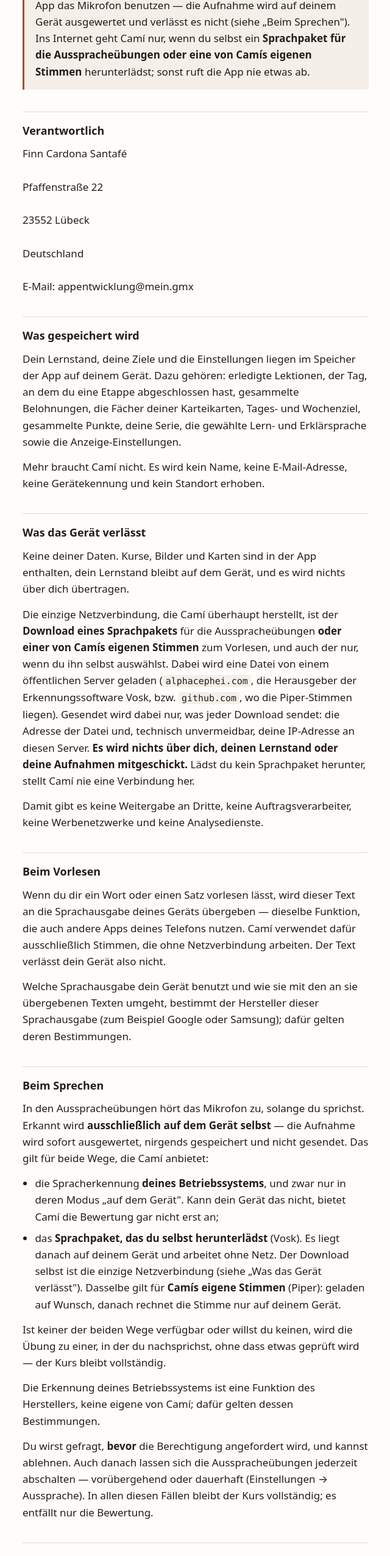
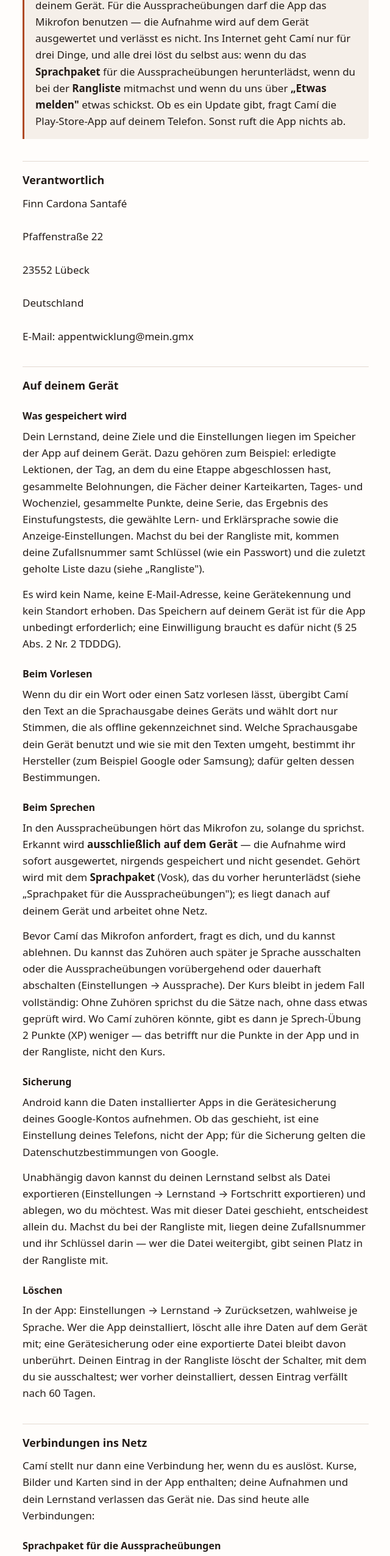
Before and after one commit to finnAppDev/cami-datenschutz, a plain HTML site: page index.html in a window 1280 px wide. Shown: the part 240-2792 px from the top of the page at 61% size, without its empty margins (319-959 px from the left). Drawn offline with Linux system fonts and the light colour scheme.

Commit message:
Rangliste und Etwas melden; Schluessel statt Geheimwort (Stand 4. Oktober 2026)

```diff
--- a/index.html
+++ b/index.html
@@ -33,6 +33,7 @@ h2 {
   font-size: 1.12rem; margin: 36px 0 10px; padding-top: 16px;
   border-top: 1px solid var(--linie); text-wrap: balance;
 }
+h3 { font-size: 1rem; margin: 24px 0 6px; }
 .stand { color: var(--leise); font-size: 0.92rem; margin: 0 0 32px; }
 .kurz {
   background: var(--kasten); border-left: 3px solid var(--akzent);
@@ -56,10 +57,10 @@ footer { margin-top: 48px; padding-top: 16px; border-top: 1px solid var(--linie)
 <body>
 <main>
 <h1>Datenschutzerklärung</h1>
-<p class="stand">Camí · Stand: 17. September 2026</p>
+<p class="stand">Camí · Stand: 4. Oktober 2026</p>
 <div class="kurz">
 <h2>Kurz gesagt</h2>
-<p>Camí sammelt nichts über dich. Es gibt kein Konto, keine Werbung und keine Statistik. Für die Ausspracheübungen darf die App das Mikrofon benutzen — die Aufnahme wird auf deinem Gerät ausgewertet und verlässt es nicht (siehe „Beim Sprechen"). Ins Internet geht Camí nur, wenn du selbst ein <strong>Sprachpaket für die Ausspracheübungen oder eine von Camís eigenen Stimmen</strong> herunterlädst; sonst ruft die App nie etwas ab.</p>
+<p>Camí sammelt nichts über dich. Es gibt kein Konto, keine Werbung und keine Nutzungsstatistik. Dein Lernstand liegt auf deinem Gerät. Für die Ausspracheübungen darf die App das Mikrofon benutzen — die Aufnahme wird auf dem Gerät ausgewertet und verlässt es nicht. Ins Internet geht Camí nur für drei Dinge, und alle drei löst du selbst aus: wenn du das <strong>Sprachpaket</strong> für die Ausspracheübungen herunterlädst, wenn du bei der <strong>Rangliste</strong> mitmachst und wenn du uns über <strong>„Etwas melden"</strong> etwas schickst. Ob es ein Update gibt, fragt Camí die Play-Store-App auf deinem Telefon. Sonst ruft die App nichts ab.</p>
 </div>
 <h2>Verantwortlich</h2>
 <address>Finn Cardona Santafé<br>
@@ -67,34 +68,60 @@ Pfaffenstraße 22<br>
 23552 Lübeck<br>
 Deutschland<br>
 E-Mail: appentwicklung@mein.gmx</address>
-<h2>Was gespeichert wird</h2>
-<p>Dein Lernstand, deine Ziele und die Einstellungen liegen im Speicher der App auf deinem Gerät. Dazu gehören: erledigte Lektionen, der Tag, an dem du eine Etappe abgeschlossen hast, gesammelte Belohnungen, die Fächer deiner Karteikarten, Tages- und Wochenziel, gesammelte Punkte, deine Serie, die gewählte Lern- und Erklärsprache sowie die Anzeige-Einstellungen.</p>
-<p>Mehr braucht Camí nicht. Es wird kein Name, keine E-Mail-Adresse, keine Gerätekennung und kein Standort erhoben.</p>
-<h2>Was das Gerät verlässt</h2>
-<p>Keine deiner Daten. Kurse, Bilder und Karten sind in der App enthalten, dein Lernstand bleibt auf dem Gerät, und es wird nichts über dich übertragen.</p>
-<p>Die einzige Netzverbindung, die Camí überhaupt herstellt, ist der <strong>Download eines Sprachpakets</strong> für die Ausspracheübungen <strong>oder einer von Camís eigenen Stimmen</strong> zum Vorlesen, und auch der nur, wenn du ihn selbst auswählst. Dabei wird eine Datei von einem öffentlichen Server geladen (<code>alphacephei.com</code>, die Herausgeber der Erkennungssoftware Vosk, bzw. <code>github.com</code>, wo die Piper-Stimmen liegen). Gesendet wird dabei nur, was jeder Download sendet: die Adresse der Datei und, technisch unvermeidbar, deine IP-Adresse an diesen Server. <strong>Es wird nichts über dich, deinen Lernstand oder deine Aufnahmen mitgeschickt.</strong> Lädst du kein Sprachpaket herunter, stellt Camí nie eine Verbindung her.</p>
-<p>Damit gibt es keine Weitergabe an Dritte, keine Auftragsverarbeiter, keine Werbenetzwerke und keine Analysedienste.</p>
-<h2>Beim Vorlesen</h2>
-<p>Wenn du dir ein Wort oder einen Satz vorlesen lässt, wird dieser Text an die Sprachausgabe deines Geräts übergeben — dieselbe Funktion, die auch andere Apps deines Telefons nutzen. Camí verwendet dafür ausschließlich Stimmen, die ohne Netzverbindung arbeiten. Der Text verlässt dein Gerät also nicht.</p>
-<p>Welche Sprachausgabe dein Gerät benutzt und wie sie mit den an sie übergebenen Texten umgeht, bestimmt der Hersteller dieser Sprachausgabe (zum Beispiel Google oder Samsung); dafür gelten deren Bestimmungen.</p>
-<h2>Beim Sprechen</h2>
-<p>In den Ausspracheübungen hört das Mikrofon zu, solange du sprichst. Erkannt wird <strong>ausschließlich auf dem Gerät selbst</strong> — die Aufnahme wird sofort ausgewertet, nirgends gespeichert und nicht gesendet. Das gilt für beide Wege, die Camí anbietet:</p>
+<h2>Auf deinem Gerät</h2>
+<h3>Was gespeichert wird</h3>
+<p>Dein Lernstand, deine Ziele und die Einstellungen liegen im Speicher der App auf deinem Gerät. Dazu gehören zum Beispiel: erledigte Lektionen, der Tag, an dem du eine Etappe abgeschlossen hast, gesammelte Belohnungen, die Fächer deiner Karteikarten, Tages- und Wochenziel, gesammelte Punkte, deine Serie, das Ergebnis des Einstufungstests, die gewählte Lern- und Erklärsprache sowie die Anzeige-Einstellungen. Machst du bei der Rangliste mit, kommen deine Zufallsnummer samt Schlüssel (wie ein Passwort) und die zuletzt geholte Liste dazu (siehe „Rangliste").</p>
+<p>Es wird kein Name, keine E-Mail-Adresse, keine Gerätekennung und kein Standort erhoben. Das Speichern auf deinem Gerät ist für die App unbedingt erforderlich; eine Einwilligung braucht es dafür nicht (§ 25 Abs. 2 Nr. 2 TDDDG).</p>
+<h3>Beim Vorlesen</h3>
+<p>Wenn du dir ein Wort oder einen Satz vorlesen lässt, übergibt Camí den Text an die Sprachausgabe deines Geräts und wählt dort nur Stimmen, die als offline gekennzeichnet sind. Welche Sprachausgabe dein Gerät benutzt und wie sie mit den Texten umgeht, bestimmt ihr Hersteller (zum Beispiel Google oder Samsung); dafür gelten dessen Bestimmungen.</p>
+<h3>Beim Sprechen</h3>
+<p>In den Ausspracheübungen hört das Mikrofon zu, solange du sprichst. Erkannt wird <strong>ausschließlich auf dem Gerät</strong> — die Aufnahme wird sofort ausgewertet, nirgends gespeichert und nicht gesendet. Gehört wird mit dem <strong>Sprachpaket</strong> (Vosk), das du vorher herunterlädst (siehe „Sprachpaket für die Ausspracheübungen"); es liegt danach auf deinem Gerät und arbeitet ohne Netz.</p>
+<p>Bevor Camí das Mikrofon anfordert, fragt es dich, und du kannst ablehnen. Du kannst das Zuhören auch später je Sprache ausschalten oder die Ausspracheübungen vorübergehend oder dauerhaft abschalten (Einstellungen → Aussprache). Der Kurs bleibt in jedem Fall vollständig: Ohne Zuhören sprichst du die Sätze nach, ohne dass etwas geprüft wird. Wo Camí zuhören könnte, gibt es dann je Sprech-Übung 2 Punkte (XP) weniger — das betrifft nur die Punkte in der App und in der Rangliste, nicht den Kurs.</p>
+<h3>Sicherung</h3>
+<p>Android kann die Daten installierter Apps in die Gerätesicherung deines Google-Kontos aufnehmen. Ob das geschieht, ist eine Einstellung deines Telefons, nicht der App; für die Sicherung gelten die Datenschutzbestimmungen von Google.</p>
+<p>Unabhängig davon kannst du deinen Lernstand selbst als Datei exportieren (Einstellungen → Lernstand → Fortschritt exportieren) und ablegen, wo du möchtest. Was mit dieser Datei geschieht, entscheidest allein du. Machst du bei der Rangliste mit, liegen deine Zufallsnummer und ihr Schlüssel darin — wer die Datei weitergibt, gibt seinen Platz in der Rangliste mit.</p>
+<h3>Löschen</h3>
+<p>In der App: Einstellungen → Lernstand → Zurücksetzen, wahlweise je Sprache. Wer die App deinstalliert, löscht alle ihre Daten auf dem Gerät mit; eine Gerätesicherung oder eine exportierte Datei bleibt davon unberührt. Deinen Eintrag in der Rangliste löscht der Schalter, mit dem du sie ausschaltest; wer vorher deinstalliert, dessen Eintrag verfällt nach 60 Tagen.</p>
+<h2>Verbindungen ins Netz</h2>
+<p>Camí stellt nur dann eine Verbindung her, wenn du es auslöst. Kurse, Bilder und Karten sind in der App enthalten; deine Aufnahmen und dein Lernstand verlassen das Gerät nie. Das sind heute alle Verbindungen:</p>
+<h3>Sprachpaket für die Ausspracheübungen</h3>
+<p><strong>Wann</strong>: wenn du in einer Sprech-Übung oder in den Einstellungen das Zuhören einschaltest und das Sprachpaket dieser Sprache noch nicht auf deinem Gerät liegt — einmal je Sprache; die Größe nennt die App vorher (derzeit rund 40 bis 50 MB).</p>
+<p><strong>Was geht hin</strong>: die üblichen Verbindungsdaten eines Downloads — die Adresse der Datei, deine IP-Adresse und eine Kennung der verwendeten Software. Nichts über dich, deinen Lernstand oder deine Aufnahmen.</p>
+<p><strong>Wohin</strong>: an <code>alphacephei.com</code>, den Server der Alpha Cephei Inc., die die Erkennungssoftware Vosk herausgibt; der Server steht derzeit in Deutschland. Deine IP-Adresse fällt dort an, nicht bei uns — wir erhalten sie nie.</p>
+<p><strong>Rechtsgrundlage</strong>: Der Download geschieht auf deine Anforderung, damit die Übung tut, was du eingeschaltet hast (Art. 6 Abs. 1 lit. b DSGVO).</p>
+<p><strong>Abschalten</strong>: Lädst du das Paket nicht, gibt es diese Verbindung nicht. Ein geladenes Paket löschst du unter Einstellungen → Aussprache wieder vom Gerät.</p>
+<h3>Rangliste (freiwillig)</h3>
+<p>Ohne sie fehlt dir nichts. Sie ist aus, bis du sie einschaltest und zustimmst; mitmachen darfst du ab 16 Jahren. Dann gehen an unseren Server:</p>
 <ul>
-<li>die Spracherkennung <strong>deines Betriebssystems</strong>, und zwar nur in deren Modus „auf dem Gerät". Kann dein Gerät das nicht, bietet Camí die Bewertung gar nicht erst an;</li>
-<li>das <strong>Sprachpaket, das du selbst herunterlädst</strong> (Vosk). Es liegt danach auf deinem Gerät und arbeitet ohne Netz. Der Download selbst ist die einzige Netzverbindung (siehe „Was das Gerät verlässt"). Dasselbe gilt für <strong>Camís eigene Stimmen</strong> (Piper): geladen auf Wunsch, danach rechnet die Stimme nur auf deinem Gerät.</li>
+<li>dein <strong>Spitzname</strong>,</li>
+<li>eine <strong>Zufallsnummer</strong>, die dein Gerät selbst auswürfelt, mit einem Schlüssel, an dem der Server dich wiedererkennt (er speichert nur dessen Fingerabdruck),</li>
+<li>deine <strong>Punkte je Übung mit dem Tag</strong>,</li>
+<li>und, wie bei jeder Verbindung, deine <strong>IP-Adresse</strong>.</li>
 </ul>
-<p>Ist keiner der beiden Wege verfügbar oder willst du keinen, wird die Übung zu einer, in der du nachsprichst, ohne dass etwas geprüft wird — der Kurs bleibt vollständig.</p>
-<p>Die Erkennung deines Betriebssystems ist eine Funktion des Herstellers, keine eigene von Camí; dafür gelten dessen Bestimmungen.</p>
-<p>Du wirst gefragt, <strong>bevor</strong> die Berechtigung angefordert wird, und kannst ablehnen. Auch danach lassen sich die Ausspracheübungen jederzeit abschalten — vorübergehend oder dauerhaft (Einstellungen → Aussprache). In allen diesen Fällen bleibt der Kurs vollständig; es entfällt nur die Bewertung.</p>
-<h2>Sicherung</h2>
-<p>Android kann die Daten installierter Apps in die Gerätesicherung deines Google-Kontos aufnehmen. Ob das geschieht, ist eine Einstellung deines Telefons, nicht der App. Für diese Sicherung gelten die Datenschutzbestimmungen von Google.</p>
-<p>Unabhängig davon kannst du deinen Lernstand in der App selbst als Datei exportieren (Einstellungen → Lernstand → Fortschritt exportieren) und sie dort ablegen, wo du möchtest. Was mit dieser Datei geschieht, entscheidest allein du.</p>
-<h2>Löschen</h2>
-<p>In der App: Einstellungen → Lernstand → Zurücksetzen, wahlweise für einzelne Sprachen. Wer die App deinstalliert, löscht alle ihre Daten mit — Camí bewahrt nichts an anderer Stelle auf.</p>
+<p><strong>Wofür</strong>: damit du mit anderen in einer Rangliste stehst. Alle, die mitmachen, sehen Spitznamen und Punkte — nimm also nicht deinen echten Namen. Einen anstößigen Spitznamen nehmen wir heraus, deine Punkte bleiben. Sonst bekommt niemand die Daten, und ausgewertet wird nichts.</p>
+<p><strong>Wohin</strong>: an unseren eigenen Server. Die Maschine mieten wir bei der IONOS SE (Rechenzentrum in Spanien, also in der EU); IONOS ist unser Auftragsverarbeiter und an unsere Weisungen gebunden.</p>
+<p><strong>Rechtsgrundlage</strong> ist deine Einwilligung (Art. 6 Abs. 1 lit. a DSGVO). Du widerrufst sie, indem du die Rangliste ausschaltest; was bis dahin geschah, bleibt rechtmäßig (Art. 7 Abs. 3 DSGVO).</p>
+<p><strong>Wie lange</strong>: Schaltest du die Rangliste aus, wird dein Eintrag gelöscht — bist du gerade offline, sobald du wieder online bist. Kommt 60 Tage lang nichts von dir, wird er von selbst gelöscht. In den Sicherungskopien des Servers bleibt ein gelöschter Eintrag höchstens 14 Tage.</p>
+<h3>Etwas melden</h3>
+<p>Mit „Etwas melden" oben in der Kopfzeile schickst du uns einen Fehler oder einen Wunsch. Es geht erst etwas weg, wenn du auf „Senden" tippst, und nur, was das Fenster nennt: dein Text und der Grund, bei einer Übung ihre Stelle im Kurs und die Lösung, deine Lern- und Erklärsprache, die App-Version und das System — und, wenn du es anhakst, ein Bildschirmfoto. Dazu kommt, wie bei jeder Verbindung, deine IP-Adresse; sie steht im Protokoll des Webservers, bei der Meldung selbst nicht.</p>
+<p>Die Meldung trägt keinen Namen und keine Kennung. Antworten können wir dir deshalb nicht, und heraussuchen können wir sie später auch nicht — schreib also nichts Persönliches hinein.</p>
+<p><strong>Wohin</strong>: an denselben Server wie die Rangliste (IONOS SE, siehe dort).</p>
+<p><strong>Rechtsgrundlage</strong> ist unser berechtigtes Interesse, Fehler zu beheben, die du uns selbst schickst (Art. 6 Abs. 1 lit. f DSGVO). <strong>Wie lange</strong>: auf unserem Server, bis wir sie gelesen haben, höchstens 90 Tage, in den Sicherungskopien weitere 14 Tage.</p>
+<h3>Das Protokoll des Webservers</h3>
+<p>Bei Rangliste und „Etwas melden" schreibt der Webserver vor unserem Dienst jede Anfrage mit deiner IP-Adresse in sein Protokoll. Das dient allein dem sicheren Betrieb — etwa, um Angriffe zu erkennen — und ist unser berechtigtes Interesse (Art. 6 Abs. 1 lit. f DSGVO). Das Protokoll wird nach 14 Tagen gelöscht. Der Dienst selbst speichert keine IP-Adresse.</p>
+<h3>Update-Hinweis über den Play Store</h3>
+<p>Ob es eine neue Version von Camí gibt, fragt die App die <strong>Play-Store-App</strong> auf deinem Telefon (Googles „In-App-Updates"). Camí selbst stellt dafür keine Verbindung her und gibt dem Play Store nichts über dich mit. Der Play Store schickt Google dabei seine eigenen Angaben, etwa Gerätedaten und die App-Version; dafür gelten die Nutzungsbedingungen von Google Play und Googles Datenschutzerklärung.</p>
+<p>Darüber hinaus gibt es keine Weitergabe an Dritte, keine Werbenetzwerke und keine Analysedienste.</p>
 <h2>Deine Rechte</h2>
-<p>Camí legt über dich keine Daten an: kein Konto, kein Profil, keine Kennung. Was auf deinem Gerät liegt, gehört dir und ist von dort aus jederzeit einsehbar und löschbar (siehe „Was gespeichert wird" und „Löschen").</p>
-<p>Lädst du ein Sprachpaket oder eine Stimme herunter, erfährt der Server dabei deine IP-Adresse — ohne sie funktioniert kein Download im Internet. Diese Angabe fällt beim Betreiber des Servers an, nicht bei uns; wir erhalten sie nie und können sie deshalb weder zuordnen noch auswerten. Lädst du nichts herunter, entsteht auch das nicht.</p>
-<p>Da bei uns damit keine Daten über dich vorliegen, gibt es nichts, worüber Auskunft erteilt, was berichtigt oder gelöscht werden könnte. Fragen dazu beantworten wir trotzdem gern unter der oben genannten Adresse.</p>
+<p>Was auf deinem Gerät liegt, gehört dir und ist von dort aus jederzeit einsehbar und löschbar (siehe „Was gespeichert wird" und „Löschen"). Für die Daten auf unserem Server hast du das Recht auf</p>
+<ul>
+<li><strong>Auskunft</strong> (Art. 15 DSGVO) und <strong>Löschung</strong> (Art. 17) — für die Rangliste gibt dir die App beides selbst: Einstellungen → „Was über dich gespeichert ist" und der Schalter der Rangliste,</li>
+<li><strong>Berichtigung</strong> (Art. 16), <strong>Einschränkung</strong> (Art. 18) und <strong>Übertragung</strong> (Art. 20),</li>
+<li><strong>Widerspruch</strong> gegen eine Verarbeitung, die auf unserem berechtigten Interesse beruht (Art. 21),</li>
+<li><strong>Widerruf</strong> deiner Einwilligung mit Wirkung für die Zukunft (Art. 7 Abs. 3) — bei der Rangliste: ausschalten.</li>
+</ul>
+<p>Schreib uns dafür an die oben genannte Adresse. Eine Meldung aus „Etwas melden" können wir dir allerdings nicht zuordnen, weil sie keine Kennung trägt (Art. 11 DSGVO).</p>
+<p><strong>Du hast außerdem das Recht, dich bei einer Datenschutz-Aufsichtsbehörde zu beschweren</strong> (Art. 77 DSGVO), etwa in deinem Land oder an deinem Wohnort. Für uns zuständig ist das Unabhängige Landeszentrum für Datenschutz Schleswig-Holstein, Holstenstraße 98, 24103 Kiel, www.datenschutzzentrum.de.</p>
 <h2>Änderungen</h2>
 <p>Ändert sich etwas am Umgang mit Daten, wird diese Seite angepasst und das Datum oben aktualisiert.</p>
 <footer>Camí – Sprachen lernen als Reise. Diese Seite lädt nichts von
```
